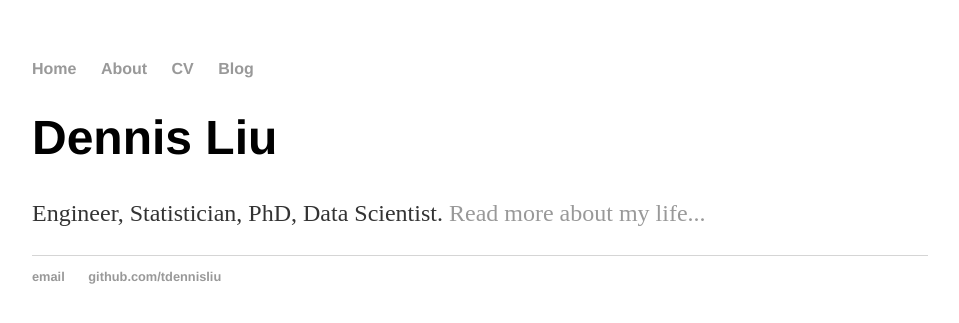
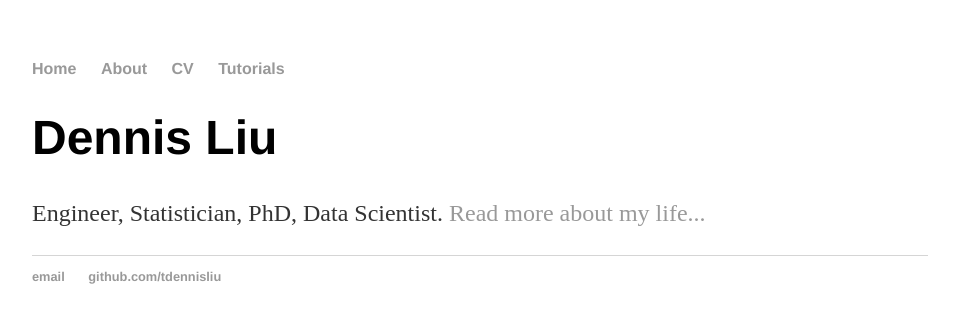
Before and after one commit to tdennisliu/tdennisliu.github.io, a Jekyll site: the page built from index.html, in a window 1280 px wide. Shown: the top 323 px of the page, without its empty margins (160-1119 px from the left). Built offline with Jekyll 4.4.1, drawn with Linux system fonts in a browser that asks for light colours.

Commit message:
removed blogs and added tutorials

```diff
--- a/_layouts/default.html
+++ b/_layouts/default.html
@@ -10,7 +10,7 @@
         		<li><a href="/">Home</a></li>
 	        	<li><a href="/about">About</a></li>
         		<li><a href="/cv">CV</a></li>
-        		<li><a href="/blog">Blog</a></li>
+        		<li><a href="/tutorials">Tutorials</a></li>
     		</ul>
 		</nav>
 		<div class="container">
```
